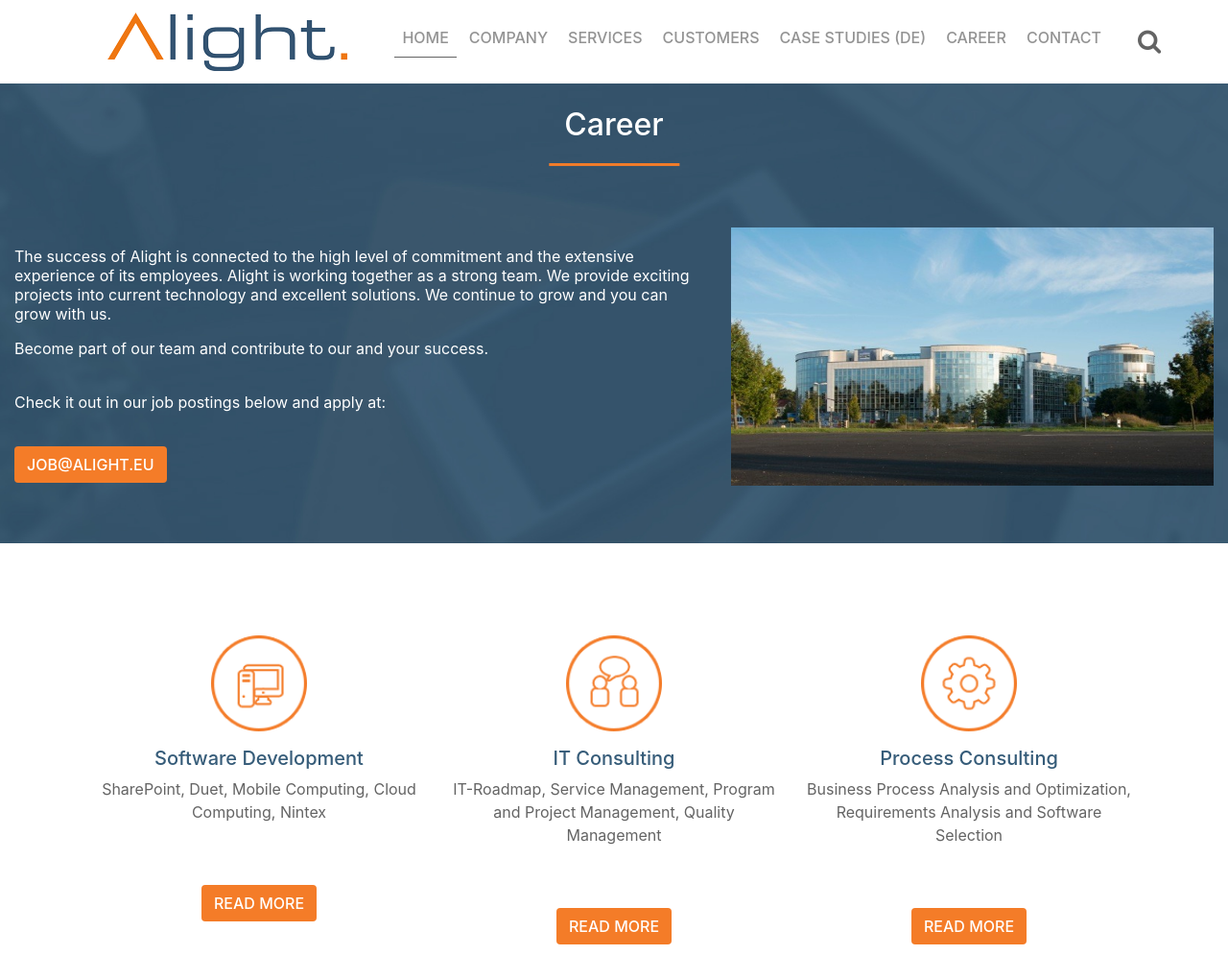
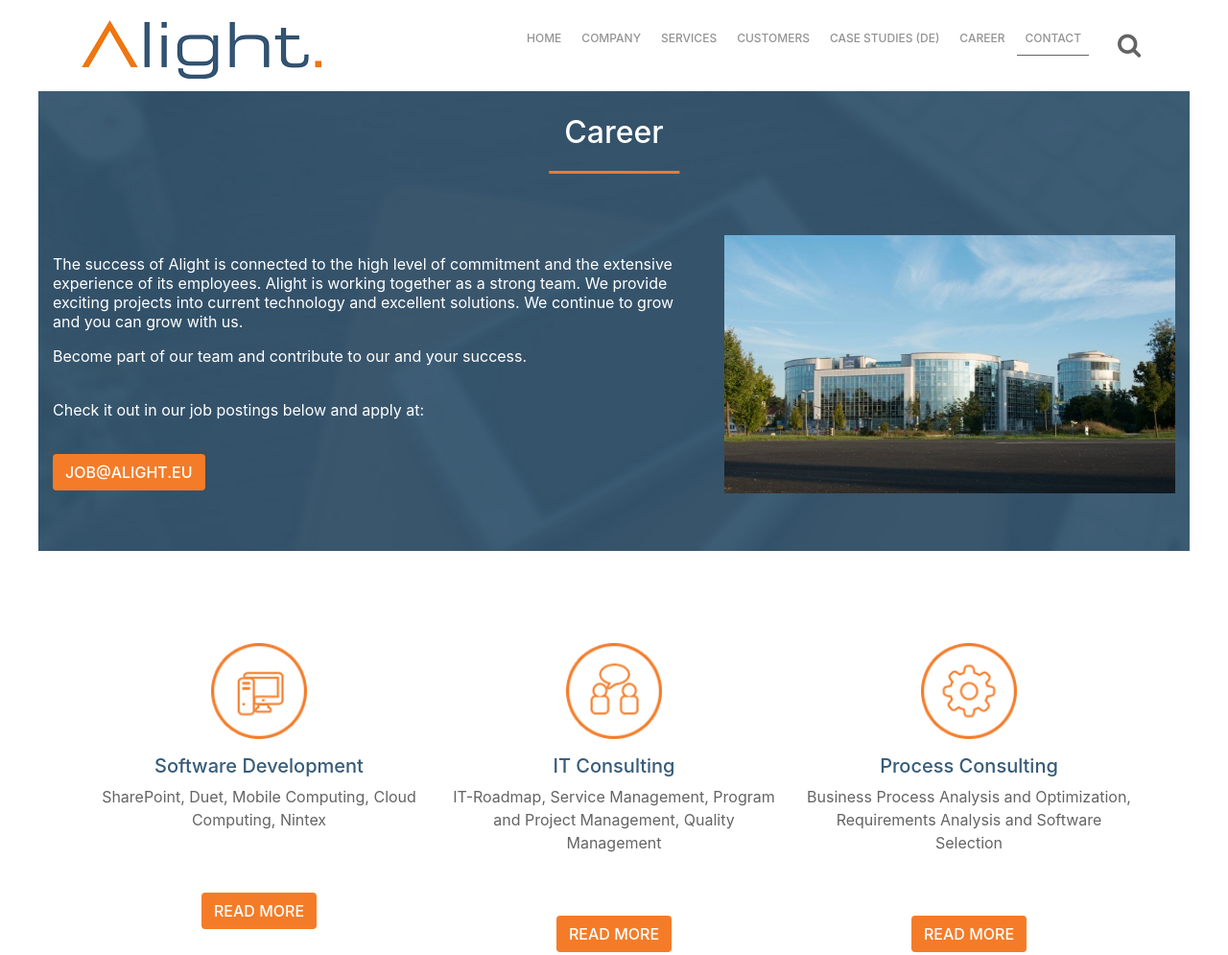
Before and after one commit to jLKisni/alight.eu, a website: page index.html in a window 1280 px wide. Shown: the top 995 px of the page at 96% size. Drawn offline with nearby package versions, Linux system fonts and the light colour scheme; a web font is replaced by a local one.

Commit message:
Status for Saturday work

```diff
--- a/index.html
+++ b/index.html
@@ -12,26 +12,19 @@
 <body>
 
 	<main>
+	<nav class="navbar navbar-expand-md navbar-light bg-white">
+		<div class="container">
+	<a class="navbar-brand" href="#"><img src="img/alight-logo.png" alt=""></a>
 
-	<!-- Header and Navigation -->
-		<nav class="navbar navbar-expand-lg navbar-light bg-white">
+	<button class="navbar-toggler" type="button" data-toggle="collapse" data-target="#navbarText" aria-controls="navbarText" aria-expanded="false" aria-label="Toggle navigation"><span class="navbar-toggler-icon"></span>
+  	</button>
 
-			<div class="navbar-nav-scroll">
-			<ul class="navbar-nav bd-navbar-nav flex-row">
-				  <a class="navbar-brand ml-5 pl-5" href="#">
-		   			 <img src="img/alight-logo.png" alt="">
-		  		  </a>
-  		  </ul>
-			</div>
-  		  <button class="navbar-toggler " type="button" data-toggle="collapse" data-target="#navbarSupportedContent" aria-controls="navbarSupportedContent" aria-expanded="false" aria-label="Toggle navigation">
-    		<span class="navbar-toggler-icon"></span>
-  		</button>
 
-		  <div class="collapse navbar-collapse stroke" id="navbarSupportedContent">
+  	 <div class="collapse navbar-collapse" id="navbarText">
+    <ul class="navbar-nav ml-auto text-center">
 
-		   <ul class="navbar-nav pr-5 ml-md-auto d-none d-md-flex text-center">
 		      <li class="nav-item">
-		        <a class="nav-link active" href="index.html">HOME <span class="sr-only">(current)</span></a>
+		        <a class="nav-link" href="index.html">HOME <span class="sr-only">(current)</span></a>
 		      </li>
 		      <li class="nav-item dropdown">
 		        <a class="nav-link" data-toggle="dropdown" href="company.html">COMPANY</a>
@@ -58,7 +51,7 @@
 		        <a class="nav-link" href="carrer.html">CAREER</a>
 		      </li>
 		      <li class="nav-item">
-		        <a class="nav-link" href="contact.html">CONTACT</a>
+		        <a class="nav-link active" href="contact.html">CONTACT</a>
 		      </li>
 
 
@@ -66,12 +59,13 @@
 				<input type="text" name="search" placeholder="Search.." class="form-control"><span class="fa fa-search"></span>
 				</div>
 
-		    </ul>
+    </ul>
 
+    </div>
 
+  </div>
 
-		  </div>
-		</nav>
+	</nav>
 
 	<div class="clearfix"></div>
 
--- a/js/social-icon-style.js
+++ b/js/social-icon-style.js
@@ -43,6 +43,9 @@
 					$(this).css({'width':'0px','visibility':'hidden'});
 				});
 
+
+
+
 			$('.dropdown').hover(function() {
 		        $(this).addClass('open');
 		    }, function() {
--- a/sass/_base.scss
+++ b/sass/_base.scss
@@ -9,12 +9,12 @@
 	font-familyL:'Open Sans',sans-serif;
 	color:$color-black;
 	height:auto;
+
 }
 
 .clearfix{
 	clear:both;
 }
-
 
 
 .content-position{
@@ -26,3 +26,8 @@
 		}
 	}
 }
+
+main{
+	max-width:1200px;
+	margin:0 auto;
+}
--- a/sass/_nav.scss
+++ b/sass/_nav.scss
@@ -2,17 +2,14 @@
 	margin-right:100px;
 }
 
-.nav-brand{
-
-	a{
-	 max-width: 180px;
-     max-height: 64px;
+.navbar-brand{
 
 		img{
-			margin-top: 8px;
+      margin-top: 8px;
+      width: 100%;
+      min-width: 125px;
+		}
 
-		}
-	}
 }
 
 
@@ -35,6 +32,7 @@
 
 		.nav-link{
 
+      max-width:1100px;
 			text-transform:none;
 			font-weight:500;
 			color: $color-light-black !important;
@@ -87,27 +85,6 @@
 }
 
 
-/* stroke */
-.stroke ul li a{
-  position: relative;
-}
-.stroke ul li a:after{
-  position: absolute;
-  bottom: 0;
-  left: 0;
-  right: 0;
-  margin: auto;
-  width: 0%;
-  content: '.';
-  color: transparent;
-  background: #aaa;
-  height: 2px;
-}
-.stroke ul li a:hover:after {
-  width: 100%;
-}
-
-
 .dropdown-menu a:after{
 position: absolute;
   bottom: 0;
@@ -122,13 +99,16 @@
 
 }
 
+.drop-menu a{
+  width:auto;
+}
 
 
 
 .dropdown-menu:before {
     content:"";
     position: absolute;
-    left: 14px;
+    left: 31px;
     top: -10px;
     width: 0;
     height: 0;
@@ -137,23 +117,12 @@
     border-color: transparent transparent $color-gray transparent;
     z-index:9999;
 }
-.dropdown-menu:after {
-    content:"";
-    position: absolute;
-    right: 4px;
-    top: -22px;
-    width: 0;
-    height: 0;
-    border-style: solid;
-    border-width: 0 17px 17px 17px;
-    border-color: transparent transparent #ffffff transparent;
-    z-index:9998;
-}
+
 .dropdown-menu {
 
 	opacity:0.9;
     background: #fff;
-    border: 2px solid $color-gray;
+
     box-shadow: 0 3px 3px rgba(0, 0, 0, 0.2);
     position: absolute;
     margin: 0;
@@ -162,3 +131,13 @@
     width: 200px;
     z-index: 99999;
 }
+
+
+
+
+@media (min-width:320px) { /* smartphones, portrait iPhone, portrait 480x320 phones (Android) */ }
+@media (min-width:480px) { .nav-link  { font-size:14px;}} }
+@media (max-width:768px) { .nav-link  { font-size:14px; .dropdown-menu{margin:0 auto; dropdown-menu:before{left:255px; top:28px;}}}
+@media (min-width:801px) { .nav-link  { font-size:14px;}}
+@media (min-width:1025px) { .nav-link { font-size:12px; }}
+@media (min-width:1281px) { .nav-link { font-size:14px; } }
```
Also changed, not shown: carrer.html (+3 -2 lines), css/style.css, wordpress plugin use.png (added), 1 other file.
